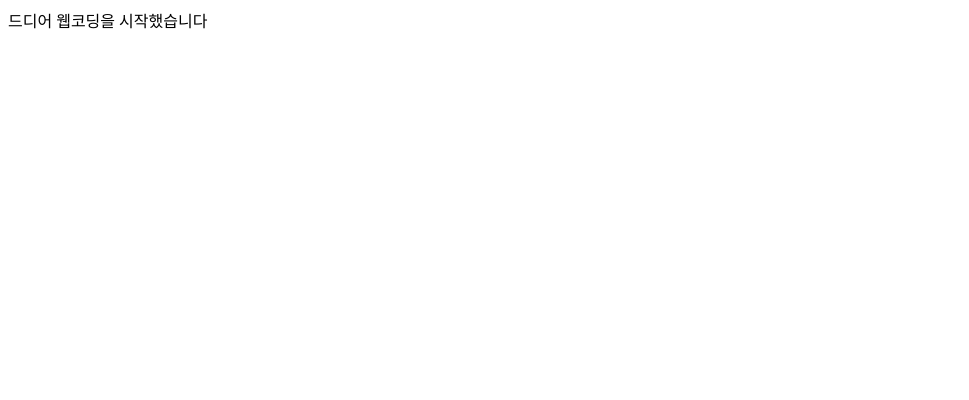
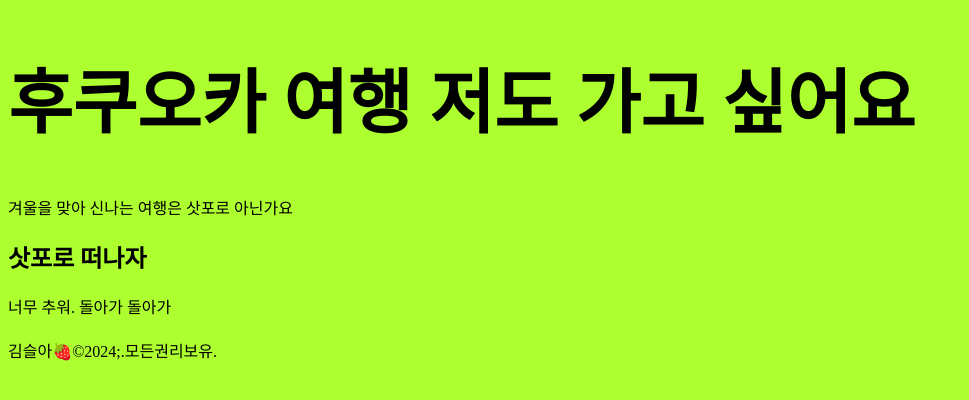
Before and after one commit to seula-kim/test2024-2, a plain HTML site: page index.html in a window 1280 px wide. Shown: the whole page, without its empty margins (0-969 px from the left). Drawn offline with Linux system fonts and the light colour scheme.

Commit message:
Add files via upload

```diff
--- a/index.html
+++ b/index.html
@@ -1,11 +1,31 @@
 <!DOCTYPE html>
 <html>
 <head>
+	<style>
+		body{background: greenyellow;}
+		h1{color: black;
+			font-size: 70px;}
+
+	</style>
 	<meta charset="utf-8">
 	<meta name="viewport" content="width=device-width, initial-scale=1">
 	<title>오늘연습</title>
 </head>
 <body>
-	드디어 웹코딩을 시작했습니다
+		<nav></nav>
+		<header>
+			<h1>후쿠오카 여행 저도 가고 싶어요</h1>
+			<p>겨울을 맞아 신나는 여행은 삿포로 아닌가요</p>
+		</header>
+		<section>
+			<h2>삿포로 떠나자</h2>
+			<p>너무 추워. 돌아가 돌아가</p>
+		</section>
+		<section>
+			<h2>
+		</section>
+		<footer>
+			김슬아🍓&copy2024;.모든권리보유.
+		</footer>
 </body>
 </html>
```
